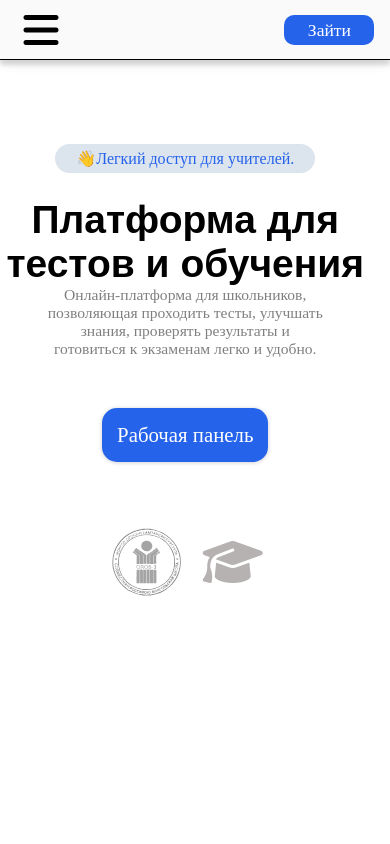
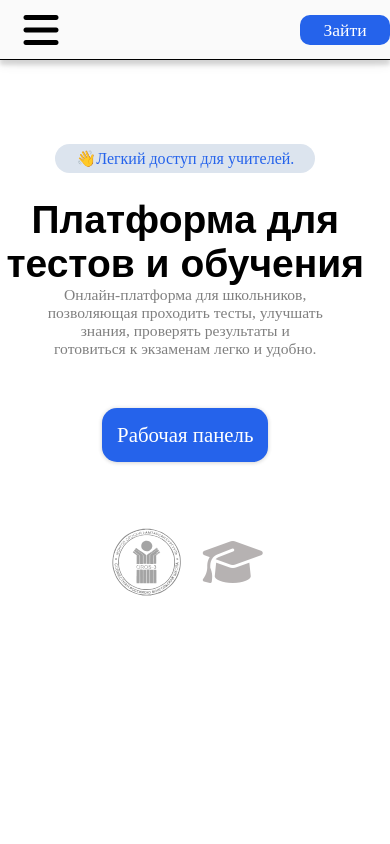
Before and after one commit to BaldruevSergei/Testing_site_Front, a React (Vite) app: page / in a window 390 px wide. Shown: the top 844 px of the page. Built offline with nearby package versions, Linux system fonts and the light colour scheme.

Commit message:
width header issue fixed

```diff
--- a/src/components/header/header.scss
+++ b/src/components/header/header.scss
@@ -128,7 +128,7 @@ header{
           .links{
                @include flex(center,end,row, 15px);
                position: initial;
-               width: 80%;
+               width: 100%;
                span{
                     display: none;
                }
@@ -138,6 +138,7 @@ header{
                     @include size(0, 100%, white, black);
                     position: absolute;
                     top: 100%;
+                    width: 100%;
                     overflow: hidden;
                     transition: all 0.2s linear;
                     border-bottom: 1px solid black;
```
